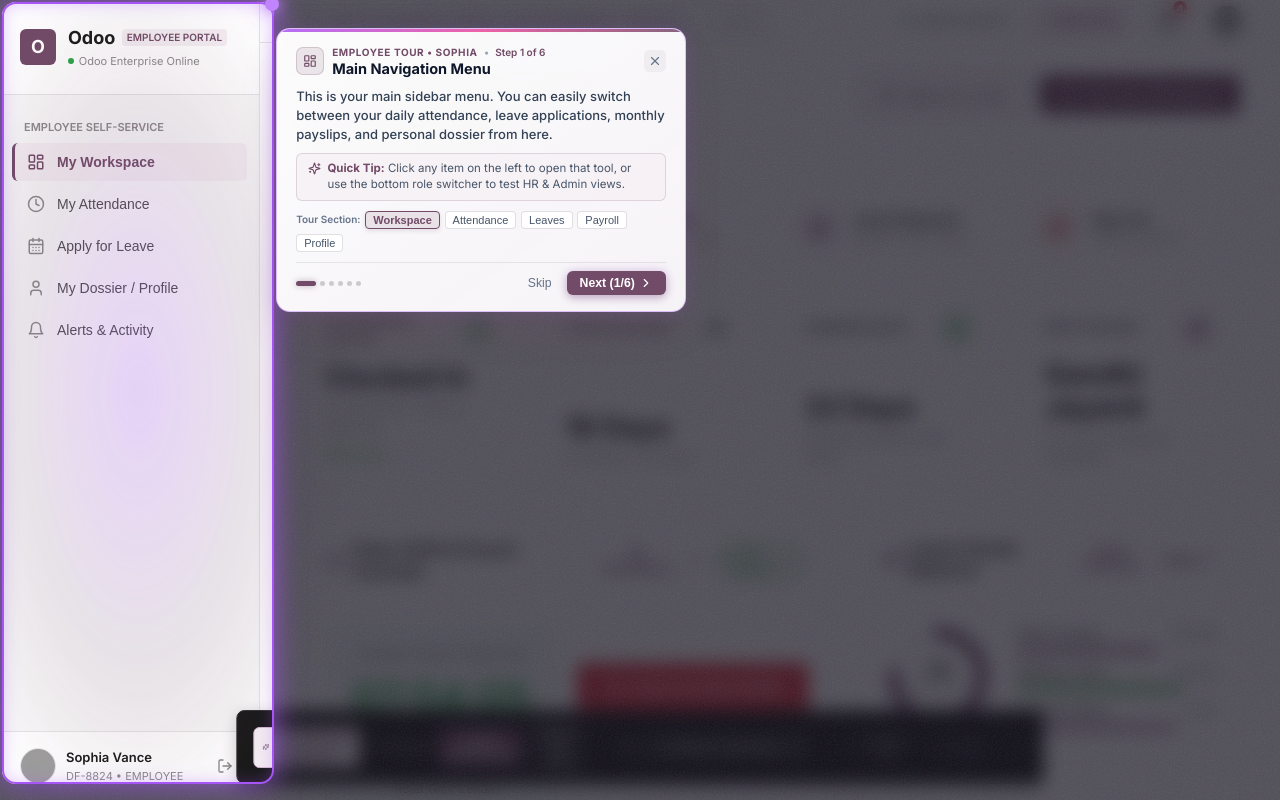
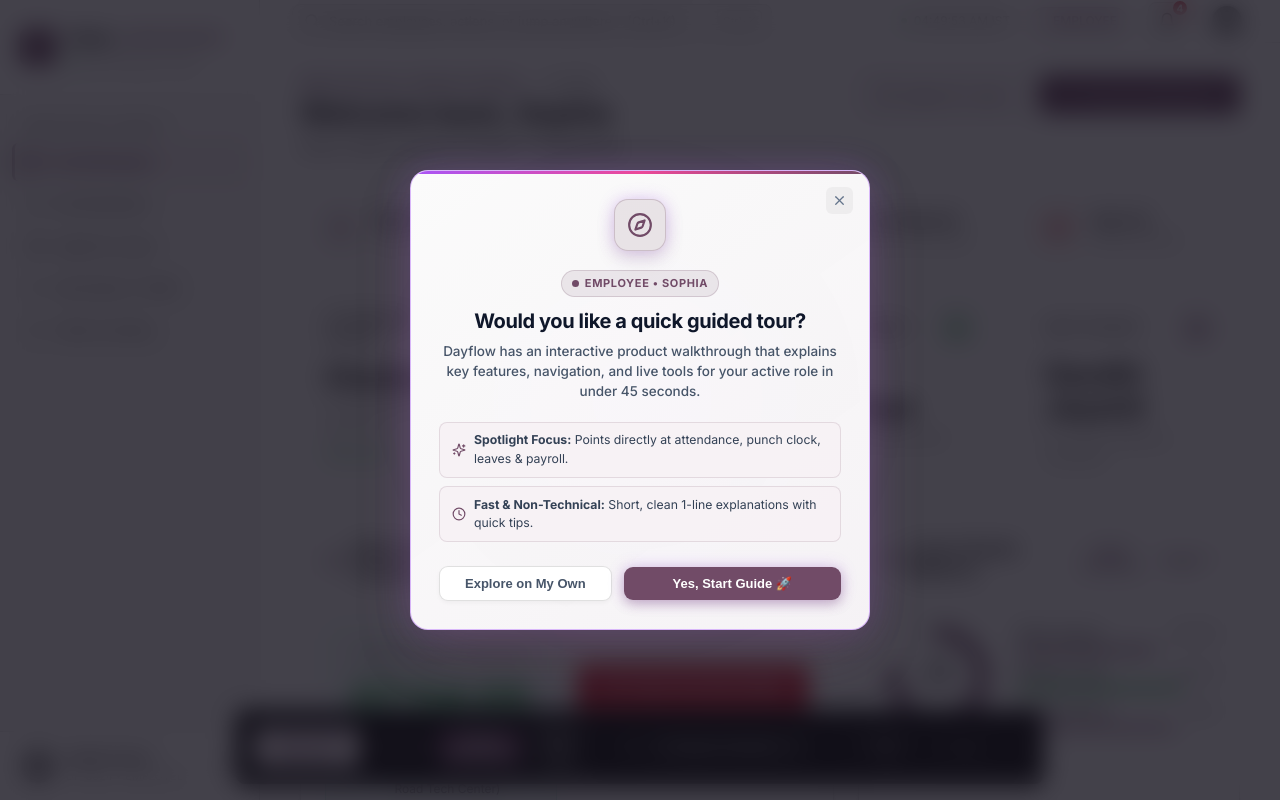
Before and after one commit to ATHIS07/Odoo-x-NMIT-Bangalore-Hackathon-2026, a React (Vite) app: page / in a window 1280 px wide. Built offline with nearby package versions, Linux system fonts and the light colour scheme; grey boxes are pictures that could not be loaded; the HTML template or start-up script is replaced by a standard one.

Commit message:
feat(ux): add welcome tour prompt modal, safe activeUser null-checks, focus accessibility rings, and sign-out integration

```diff
--- a/src/components/common/ProductTour.jsx
+++ b/src/components/common/ProductTour.jsx
@@ -25,7 +25,8 @@
   ExternalLink,
   Users,
   Briefcase,
-  PieChart
+  PieChart,
+  HelpCircle as QuestionIcon
 } from 'lucide-react';
 
 // ==========================================
@@ -649,19 +650,29 @@
     ];
   }, [role]);
 
+  // Initial Welcome Prompt Modal State
+  const [showPrompt, setShowPrompt] = useState(true);
   const [currentStepIndex, setCurrentStepIndex] = useState(0);
   const [targetRect, setTargetRect] = useState(null);
 
-  // Reset to step 0 when route or role changes
+  // Reset prompt & step when opening or switching role
+  useEffect(() => {
+    if (isOpen) {
+      setShowPrompt(true);
+      setCurrentStepIndex(0);
+    }
+  }, [isOpen, role]);
+
+  // Reset step index on route change
   useEffect(() => {
     setCurrentStepIndex(0);
-  }, [currentRoute, role]);
+  }, [currentRoute]);
 
   const step = activeSteps[currentStepIndex] || activeSteps[0] || null;
 
   // Measure target element position and scroll into view with fluid spring easing
   const updateTargetPosition = useCallback(() => {
-    if (!step) return;
+    if (!step || showPrompt) return;
     const element = document.querySelector(step.target);
     if (element) {
       element.scrollIntoView({ behavior: 'smooth', block: 'center', inline: 'nearest' });
@@ -692,10 +703,10 @@
         });
       }
     }
-  }, [step]);
+  }, [step, showPrompt]);
 
   useEffect(() => {
-    if (isOpen) {
+    if (isOpen && !showPrompt) {
       updateTargetPosition();
       const timer = setTimeout(updateTargetPosition, 220);
       const handleResize = () => updateTargetPosition();
@@ -707,13 +718,24 @@
         window.removeEventListener('scroll', handleResize, true);
       };
     }
-  }, [isOpen, currentStepIndex, currentRoute, role, updateTargetPosition]);
+  }, [isOpen, showPrompt, currentStepIndex, currentRoute, role, updateTargetPosition]);
 
   // Keyboard navigation
   useEffect(() => {
     if (!isOpen) return;
 
     const handleKeyDown = (e) => {
+      if (showPrompt) {
+        if (e.key === 'Enter') {
+          e.preventDefault();
+          setShowPrompt(false);
+        } else if (e.key === 'Escape') {
+          e.preventDefault();
+          handleClose();
+        }
+        return;
+      }
+
       if (e.key === 'ArrowRight' || e.key === 'Enter') {
         e.preventDefault();
         handleNext();
@@ -728,7 +750,7 @@
 
     window.addEventListener('keydown', handleKeyDown);
     return () => window.removeEventListener('keydown', handleKeyDown);
-  }, [isOpen, currentStepIndex, activeSteps.length]);
+  }, [isOpen, showPrompt, currentStepIndex, activeSteps.length]);
 
   const handleNext = () => {
     if (currentStepIndex < activeSteps.length - 1) {
@@ -851,9 +873,201 @@
     mass: 0.8
   };
 
-  const roleTitle = role === 'admin' ? 'VP Admin Tour • Elena' : role === 'hr' ? 'HR Lead Tour • Marcus' : 'Employee Tour • Sophia';
+  const roleTitle = role === 'admin' ? 'VP Admin • Elena' : role === 'hr' ? 'HR Lead • Marcus' : 'Employee • Sophia';
   const roleColor = role === 'admin' ? '#D97706' : role === 'hr' ? '#059669' : 'var(--color-primary)';
 
+  // ==========================================
+  // A. WELCOME & GUIDE PROMPT INVITATION MODAL
+  // ==========================================
+  if (showPrompt) {
+    return (
+      <AnimatePresence>
+        <div
+          style={{
+            position: 'fixed',
+            inset: 0,
+            zIndex: 10000,
+            display: 'flex',
+            alignItems: 'center',
+            justifyContent: 'center',
+            backgroundColor: 'rgba(15, 12, 24, 0.78)',
+            backdropFilter: 'blur(12px)',
+            WebkitBackdropFilter: 'blur(12px)',
+            padding: '1.5rem',
+            overflowY: 'auto'
+          }}
+        >
+          {/* Ambient Lighting Orbs */}
+          <div
+            style={{
+              position: 'absolute',
+              width: '420px',
+              height: '420px',
+              background: 'radial-gradient(circle, rgba(168, 85, 247, 0.32) 0%, rgba(113, 75, 103, 0.12) 50%, transparent 70%)',
+              filter: 'blur(40px)',
+              pointerEvents: 'none'
+            }}
+          />
+
+          <motion.div
+            initial={{ opacity: 0, scale: 0.93, y: 16 }}
+            animate={{ opacity: 1, scale: 1, y: 0 }}
+            exit={{ opacity: 0, scale: 0.95, y: -16 }}
+            transition={{ duration: 0.26, ease: [0.16, 1, 0.3, 1] }}
+            style={{
+              position: 'relative',
+              maxWidth: '460px',
+              width: '100%',
+              background: 'linear-gradient(145deg, rgba(255, 255, 255, 0.98) 0%, rgba(253, 250, 253, 0.96) 100%)',
+              borderRadius: '18px',
+              border: '1.5px solid rgba(168, 85, 247, 0.40)',
+              boxShadow: '0 24px 60px -12px rgba(113, 75, 103, 0.38), 0 0 35px rgba(168, 85, 247, 0.22)',
+              padding: '1.75rem',
+              color: '#0F172A',
+              textAlign: 'center',
+              overflow: 'hidden'
+            }}
+          >
+            {/* Top Gradient Line */}
+            <div
+              style={{
+                position: 'absolute',
+                top: 0,
+                left: 0,
+                right: 0,
+                height: '3.5px',
+                background: 'linear-gradient(90deg, #A855F7, #EC4899, #714B67)'
+              }}
+            />
+
+            {/* Close Button */}
+            <motion.button
+              whileHover={{ scale: 1.1, backgroundColor: 'rgba(0, 0, 0, 0.06)' }}
+              whileTap={{ scale: 0.92 }}
+              onClick={handleClose}
+              style={{
+                position: 'absolute',
+                top: '1rem',
+                right: '1rem',
+                background: 'rgba(0, 0, 0, 0.04)',
+                border: 'none',
+                color: '#64748B',
+                cursor: 'pointer',
+                padding: '6px',
+                display: 'flex',
+                alignItems: 'center',
+                justifyContent: 'center',
+                borderRadius: '6px'
+              }}
+              title="Skip Tour"
+            >
+              <X size={15} />
+            </motion.button>
+
+            {/* Compass Icon Badge */}
+            <div
+              style={{
+                width: '52px',
+                height: '52px',
+                borderRadius: '14px',
+                backgroundColor: 'rgba(113, 75, 103, 0.12)',
+                color: 'var(--color-primary)',
+                display: 'flex',
+                alignItems: 'center',
+                justifyContent: 'center',
+                margin: '0 auto 1.15rem auto',
+                border: '1px solid rgba(113, 75, 103, 0.25)',
+                boxShadow: '0 8px 18px rgba(113, 75, 103, 0.18), 0 0 16px rgba(168, 85, 247, 0.25)'
+              }}
+            >
+              <Compass size={26} />
+            </div>
+
+            {/* Persona Badge */}
+            <div style={{ display: 'inline-flex', alignItems: 'center', gap: '6px', padding: '4px 10px', borderRadius: '9999px', backgroundColor: 'rgba(113, 75, 103, 0.10)', border: '1px solid rgba(113, 75, 103, 0.20)', marginBottom: '0.75rem' }}>
+              <span style={{ width: '7px', height: '7px', borderRadius: '50%', backgroundColor: roleColor }} />
+              <span style={{ fontSize: '0.6875rem', fontWeight: 750, color: roleColor, textTransform: 'uppercase', letterSpacing: '0.06em' }}>
+                {roleTitle}
+              </span>
+            </div>
+
+            {/* Title & Question */}
+            <h3 style={{ fontSize: '1.25rem', fontWeight: 800, color: '#0F172A', margin: '0 0 0.5rem 0', letterSpacing: '-0.02em' }}>
+              Would you like a quick guided tour?
+            </h3>
+            <p style={{ fontSize: '0.84375rem', color: '#475569', lineHeight: 1.5, margin: '0 0 1.25rem 0', fontWeight: 450 }}>
+              Dayflow has an interactive product walkthrough that explains key features, navigation, and live tools for your active role in under 45 seconds.
+            </p>
+
+            {/* Feature Highlights Pills */}
+            <div style={{ display: 'flex', flexDirection: 'column', gap: '0.5rem', marginBottom: '1.5rem', textAlign: 'left' }}>
+              <div style={{ display: 'flex', alignItems: 'center', gap: '8px', padding: '0.55rem 0.75rem', borderRadius: '8px', backgroundColor: 'rgba(247, 241, 245, 0.85)', border: '1px solid rgba(113, 75, 103, 0.15)', fontSize: '0.765625rem', color: '#334155' }}>
+                <Sparkles size={14} color="var(--color-primary)" style={{ flexShrink: 0 }} />
+                <span><strong>Spotlight Focus:</strong> Points directly at attendance, punch clock, leaves & payroll.</span>
+              </div>
+              <div style={{ display: 'flex', alignItems: 'center', gap: '8px', padding: '0.55rem 0.75rem', borderRadius: '8px', backgroundColor: 'rgba(247, 241, 245, 0.85)', border: '1px solid rgba(113, 75, 103, 0.15)', fontSize: '0.765625rem', color: '#334155' }}>
+                <Clock size={14} color="var(--color-primary)" style={{ flexShrink: 0 }} />
+                <span><strong>Fast & Non-Technical:</strong> Short, clean 1-line explanations with quick tips.</span>
+              </div>
+            </div>
+
+            {/* Action Buttons: Yes / No */}
+            <div style={{ display: 'flex', alignItems: 'center', gap: '0.75rem' }}>
+              <motion.button
+                type="button"
+                whileHover={{ scale: 1.02, backgroundColor: 'rgba(0, 0, 0, 0.06)' }}
+                whileTap={{ scale: 0.97 }}
+                onClick={handleClose}
+                style={{
+                  flex: 1,
+                  padding: '9px 14px',
+                  borderRadius: '9px',
+                  border: '1px solid rgba(0, 0, 0, 0.12)',
+                  backgroundColor: '#FFFFFF',
+                  color: '#475569',
+                  fontSize: '0.8125rem',
+                  fontWeight: 650,
+                  cursor: 'pointer',
+                  boxShadow: '0 2px 4px rgba(0,0,0,0.04)'
+                }}
+              >
+                Explore on My Own
+              </motion.button>
+
+              <motion.button
+                type="button"
+                whileHover={{ scale: 1.03, y: -1 }}
+                whileTap={{ scale: 0.96 }}
+                onClick={() => setShowPrompt(false)}
+                style={{
+                  flex: 1.3,
+                  display: 'flex',
+                  alignItems: 'center',
+                  justifyContent: 'center',
+                  gap: '6px',
+                  padding: '9px 16px',
+                  borderRadius: '9px',
+                  border: 'none',
+                  backgroundColor: 'var(--color-primary)',
+                  color: '#FFFFFF',
+                  fontSize: '0.8125rem',
+                  fontWeight: 750,
+                  cursor: 'pointer',
+                  boxShadow: '0 4px 12px rgba(113, 75, 103, 0.35), 0 0 16px rgba(168, 85, 247, 0.25)'
+                }}
+              >
+                Yes, Start Guide 🚀
+              </motion.button>
+            </div>
+          </motion.div>
+        </div>
+      </AnimatePresence>
+    );
+  }
+
+  // ==========================================
+  // B. STEP-BY-STEP INTERACTIVE SPOTLIGHT TOUR
+  // ==========================================
   return (
     <AnimatePresence>
       <div
--- a/src/components/layout/TopHeader.jsx
+++ b/src/components/layout/TopHeader.jsx
@@ -143,11 +143,12 @@
         {/* User Mini Avatar Trigger */}
         <div
           onClick={() => onRouteChange('profile')}
+          title="Open Profile"
           style={{ display: 'flex', alignItems: 'center', gap: '0.625rem', cursor: 'pointer', padding: '4px', borderRadius: '8px' }}
         >
           <img
-            src={activeUser.avatar}
-            alt={activeUser.name}
+            src={activeUser?.avatar || 'https://images.unsplash.com/photo-1534528741775-53994a69daeb?w=240&auto=format&fit=crop&q=80'}
+            alt={activeUser?.name || 'User'}
             style={{ width: '34px', height: '34px', borderRadius: '50%', objectFit: 'cover', border: '2px solid var(--border-subtle)' }}
           />
         </div>
--- a/src/views/dashboard/EmployeeDashboardView.jsx
+++ b/src/views/dashboard/EmployeeDashboardView.jsx
@@ -21,7 +21,7 @@
 import { LeaveQuotaDonut } from '../../components/charts/Charts';
 
 export const EmployeeDashboardView = ({ onNavigate }) => {
-  const { activeUser } = useAuth();
+  const { activeUser, signOut } = useAuth();
   const { profiles, getTodayAttendance, clockIn, clockOut, leaves, notifications, companyHolidays } = useHRMS();
 
   const safeUser = activeUser || { id: 'usr_001', employeeId: 'DF-8824', name: 'Sophia Vance', designation: 'Senior Staff Frontend Architect', department: 'Engineering' };
@@ -137,9 +137,8 @@
 
         <Card
           onClick={() => {
-            if (confirm('Are you sure you want to sign out?')) {
-              localStorage.removeItem('odoo_auth_user');
-              window.location.reload();
+            if (window.confirm('Are you sure you want to sign out?')) {
+              signOut();
             }
           }}
           style={{ cursor: 'pointer', display: 'flex', alignItems: 'center', gap: '0.875rem', padding: '1rem 1.25rem', transition: 'all 0.2s ease' }}
```
Also changed, not shown: src/components/layout/Sidebar.jsx (+4 -4 lines), src/index.css (+12 -1 lines), src/views/profile/ProfileEditView.jsx (+6 -6 lines).
